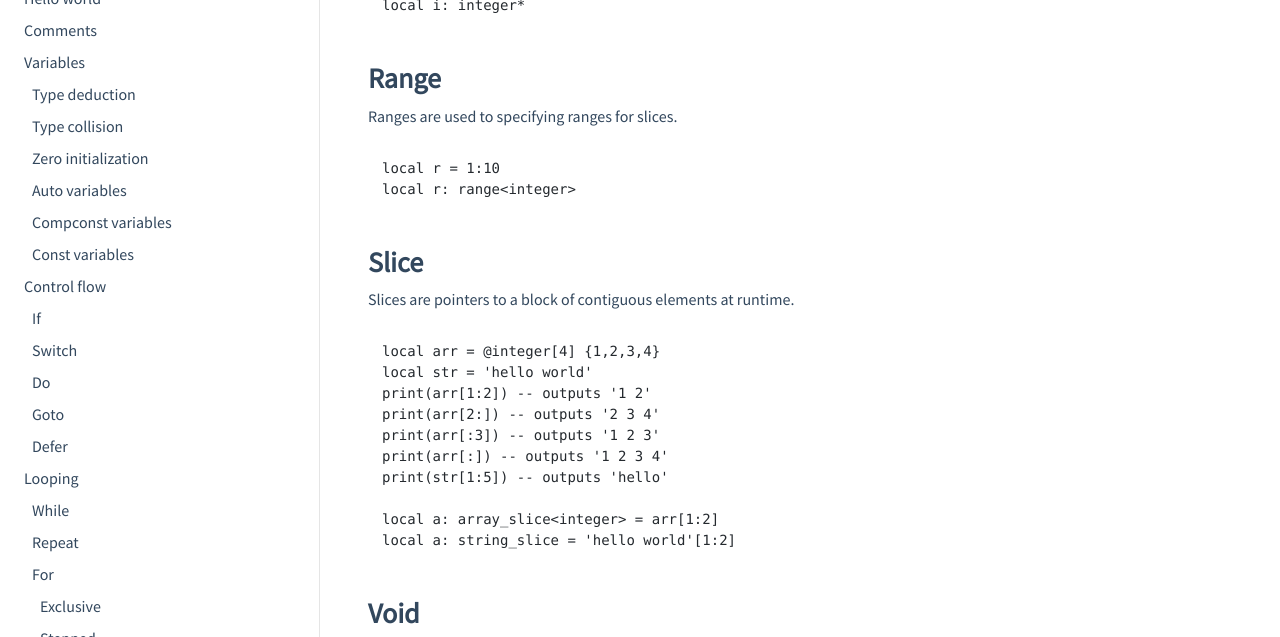
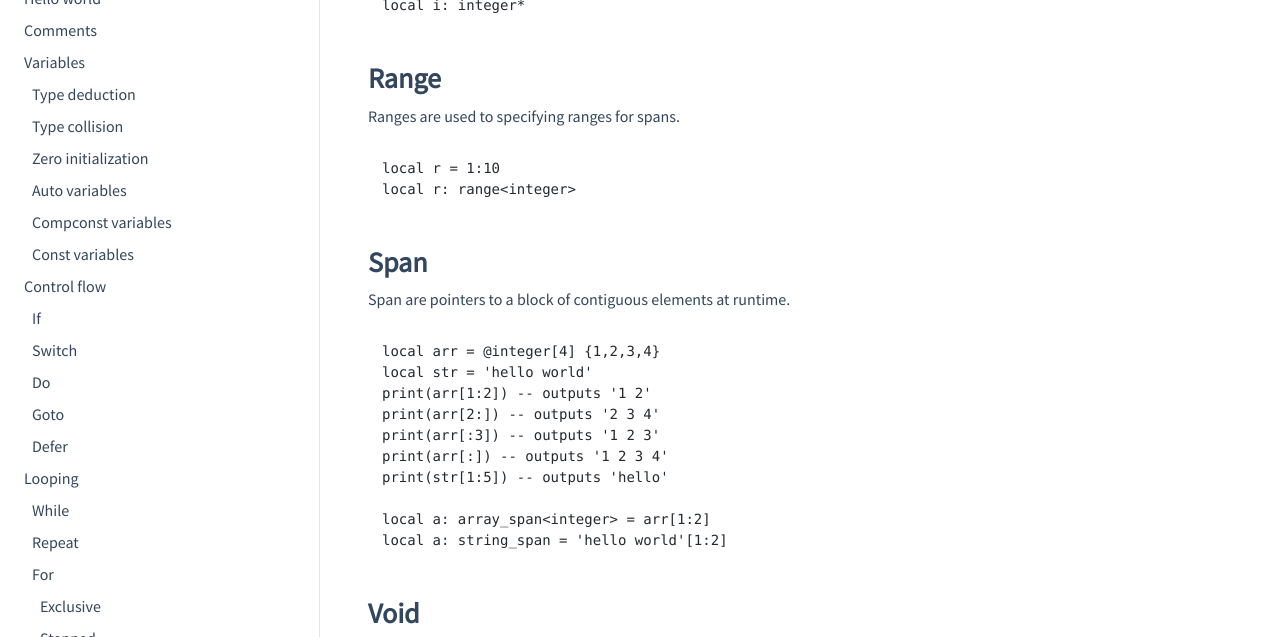
Before and after one commit to edubart/nelua-lang, a Jekyll site: the page built from docs/pages/overview.md, in a window 1280 px wide and 900 px high, scrolled down 11799 px. Shown: the part 154-791 px from the top of the window. Built offline with Jekyll 4.4.1, drawn with Linux system fonts in a browser that asks for light colours; nearby versions of some CDN libraries.

````diff
--- a/docs/pages/overview.md
+++ b/docs/pages/overview.md
@@ -600,16 +600,16 @@
 
 ### Range
 
-Ranges are used to specifying ranges for slices.
+Ranges are used to specifying ranges for spans.
 
 ```nelua
 local r = 1:10
 local r: range<integer>
 ```
 
-### Slice
+### Span
 
-Slices are pointers to a block of contiguous elements at runtime.
+Span are pointers to a block of contiguous elements at runtime.
 
 ```nelua
 local arr = @integer[4] {1,2,3,4}
@@ -620,8 +620,8 @@
 print(arr[:]) -- outputs '1 2 3 4'
 print(str[1:5]) -- outputs 'hello'
 
-local a: array_slice<integer> = arr[1:2]
-local a: string_slice = 'hello world'[1:2]
+local a: array_span<integer> = arr[1:2]
+local a: string_span = 'hello world'[1:2]
 ```
 
 ### Void
````
Also changed, not shown: 9 other files.
